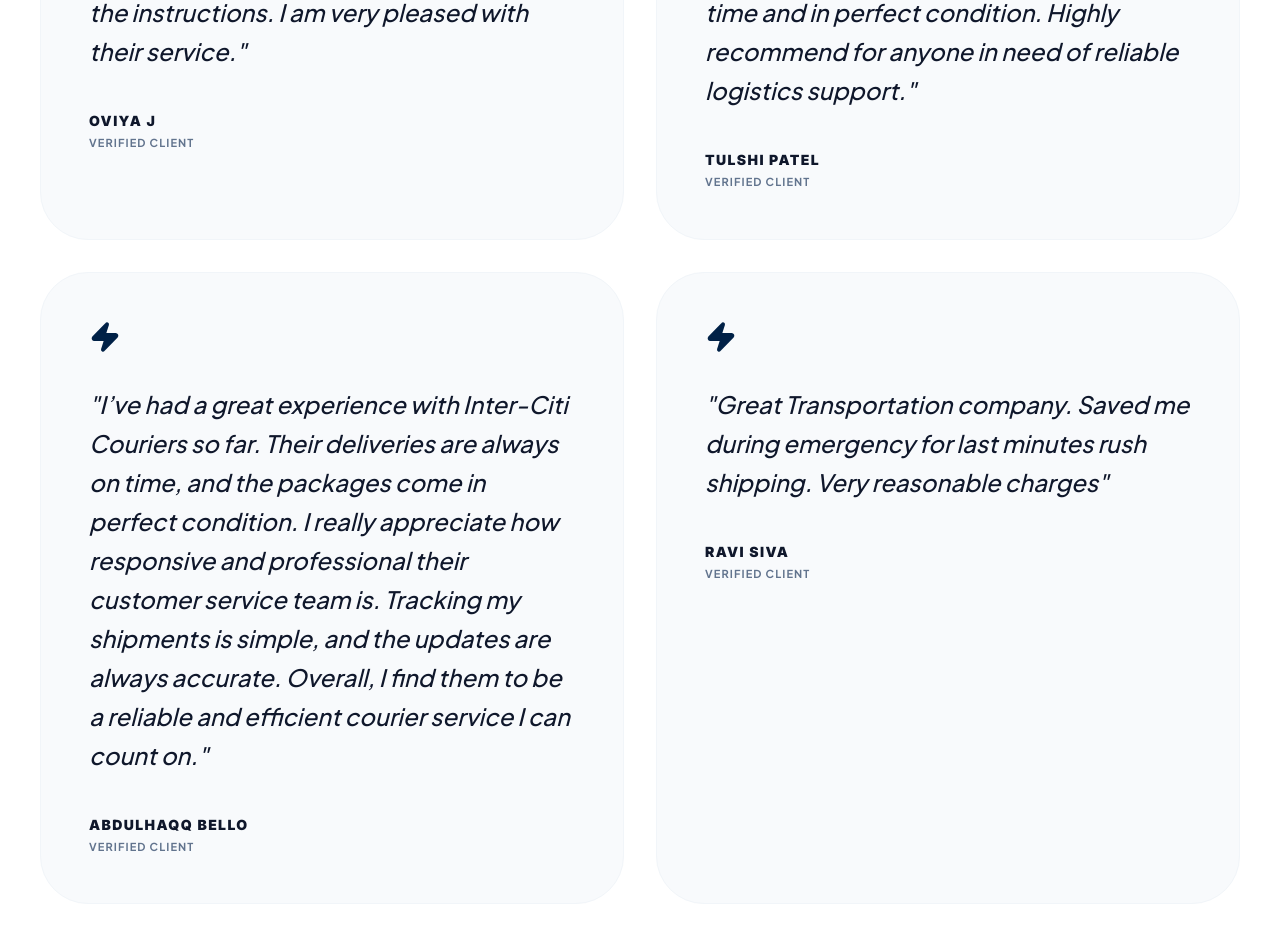
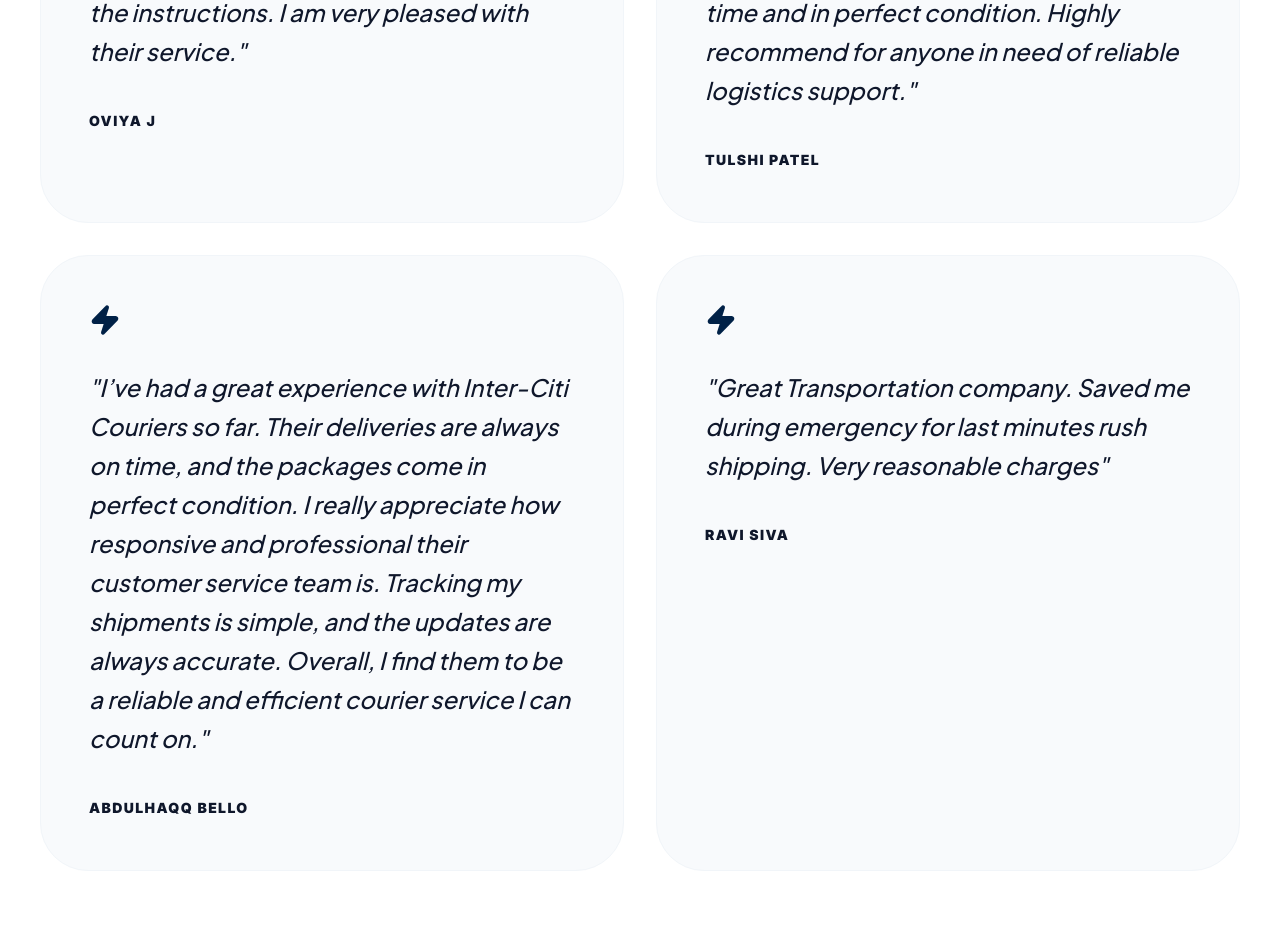
Before and after one commit to vathsan-sharma/inter-citi, a React (Vite) app: page /#/ in a window 1280 px wide. Shown: the part 5080-6023 px from the top of the page. Built offline with nearby package versions, Linux system fonts and the light colour scheme.

Commit message:
Add files via upload

```diff
--- a/pages/Contact.tsx
+++ b/pages/Contact.tsx
@@ -258,7 +258,6 @@
 
             <div className="absolute bottom-0 right-0 p-6 md:p-8 border-r border-b border-slate-200 rounded-br-3xl backdrop-blur-sm bg-white/40 text-right z-20">
               <div className="text-2xl font-black text-slate-900 uppercase tracking-tight">24/7 Ops</div>
-              <div className="mt-4 text-[10px] font-mono text-slate-400">LAT: 56.1304° N // LONG: 106.3468° W</div>
             </div>
 
             {/* Pings */}
--- a/pages/Home.tsx
+++ b/pages/Home.tsx
@@ -419,28 +419,28 @@
             <TestimonialCard
               quote="My mother has a disability. When I placed orders for her, I provided instructions for the driver to follow. The driver adhered to the instructions. I am very pleased with their service."
               author="Oviya J"
-              role="Verified Client"
+              role=""
               delay={0.1}
               dark={false}
             />
             <TestimonialCard
               quote="Excellent service from start to finish. The driver was efficient, professional, and ensured that everything was delivered on time and in perfect condition. Highly recommend for anyone in need of reliable logistics support."
               author="Tulshi Patel"
-              role="Verified Client"
+              role=""
               delay={0.2}
               dark={false}
             />
             <TestimonialCard
               quote="I’ve had a great experience with Inter-Citi Couriers so far. Their deliveries are always on time, and the packages come in perfect condition. I really appreciate how responsive and professional their customer service team is. Tracking my shipments is simple, and the updates are always accurate. Overall, I find them to be a reliable and efficient courier service I can count on."
               author="Abdulhaqq Bello"
-              role="Verified Client"
+              role=""
               delay={0.3}
               dark={false}
             />
             <TestimonialCard
               quote="Great Transportation company. Saved me during emergency for last minutes rush shipping. Very reasonable charges"
               author="Ravi Siva"
-              role="Verified Client"
+              role=""
               delay={0.4}
               dark={false}
             />
```
